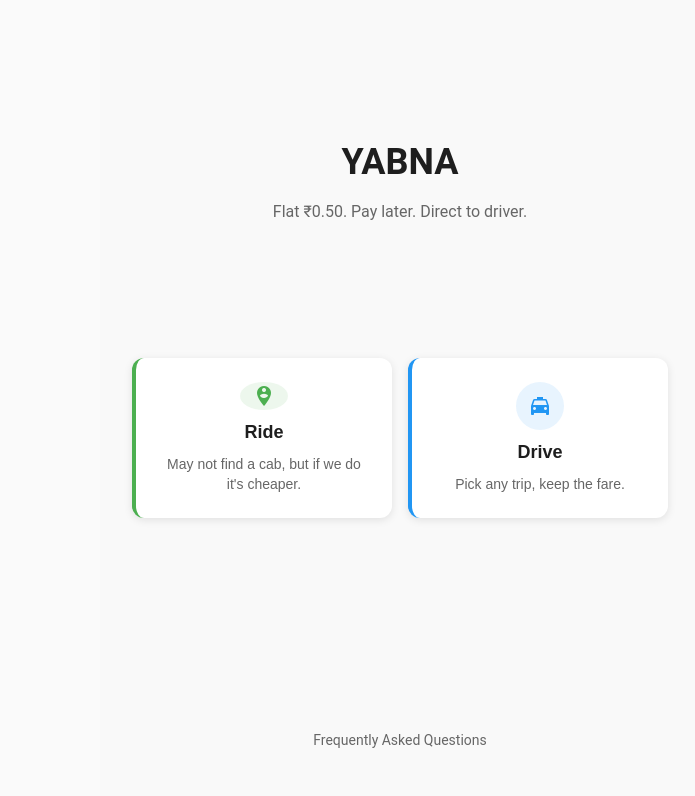
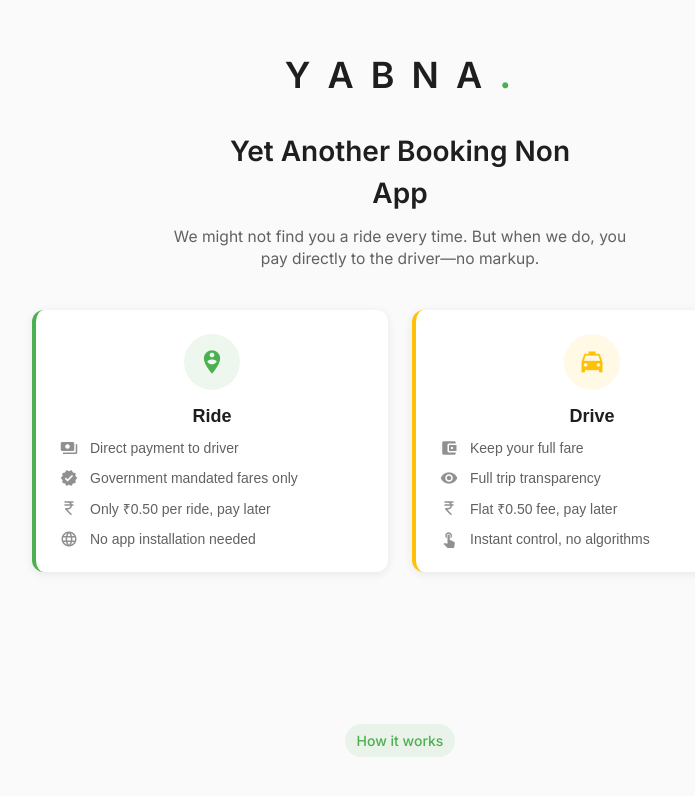
Before and after one commit to praneetvoruganti/riderpwa, a Next.js app: page / in a window 1280 px wide. Shown: the top 796 px of the page, without its empty margins (240-935 px from the left). Built offline with nearby package versions, Linux system fonts and the light colour scheme.

Commit message:
landing page layout fixed

```diff
--- a/src/app/page.tsx
+++ b/src/app/page.tsx
@@ -11,8 +11,10 @@ export default function YabnaLanding() {
     <div className="landing-container">
       {/* Top Section with Headline */}
       <section className="landing-header">
-        <h1 className="landing-title">YABNA</h1>
-        <p className="landing-subtitle">Flat ₹0.50. Pay later. Direct to driver.</p>
+        <h1 className="landing-title">Y A B N A <span className="brand-accent">.</span></h1>
+
+        <h2 className="landing-headline">Yet Another Booking Non App</h2>
+        <p className="landing-subtitle">We might not find you a ride every time. But when we do, you pay directly to the driver—no markup.</p>
       </section>
 
       {/* Main Cards Section */}
@@ -21,30 +23,68 @@ export default function YabnaLanding() {
         <button
           className="landing-card rider-card"
           onClick={() => router.push('/home')}
+          aria-label="Rider options"
         >
           <div className="card-icon rider-icon">
             <span className="material-icon">person_pin_circle</span>
           </div>
-          <h2 className="card-title">Ride</h2>
-          <p className="card-description">May not find a cab, but if we do it's cheaper.</p>
+          <h3 className="card-title">Ride</h3>
+
+          <div className="card-benefits">
+            <div className="benefit-item">
+              <span className="material-icon">payments</span>
+              <span>Direct payment to driver</span>
+            </div>
+            <div className="benefit-item">
+              <span className="material-icon">verified</span>
+              <span>Government mandated fares only</span>
+            </div>
+            <div className="benefit-item">
+              <span className="material-icon">currency_rupee</span>
+              <span>Only ₹0.50 per ride, pay later</span>
+            </div>
+            <div className="benefit-item">
+              <span className="material-icon">language</span>
+              <span>No app installation needed</span>
+            </div>
+          </div>
         </button>
 
         {/* Driver Card */}
         <button
           className="landing-card driver-card"
           onClick={() => router.push('/driver')}
+          aria-label="Driver options"
         >
           <div className="card-icon driver-icon">
             <span className="material-icon">local_taxi</span>
           </div>
-          <h2 className="card-title">Drive</h2>
-          <p className="card-description">Pick any trip, keep the fare.</p>
+          <h3 className="card-title">Drive</h3>
+
+          <div className="card-benefits">
+            <div className="benefit-item">
+              <span className="material-icon">account_balance_wallet</span>
+              <span>Keep your full fare</span>
+            </div>
+            <div className="benefit-item">
+              <span className="material-icon">visibility</span>
+              <span>Full trip transparency</span>
+            </div>
+            <div className="benefit-item">
+              <span className="material-icon">currency_rupee</span>
+              <span>Flat ₹0.50 fee, pay later</span>
+            </div>
+            <div className="benefit-item">
+              <span className="material-icon">touch_app</span>
+              <span>Instant control, no algorithms</span>
+            </div>
+          </div>
         </button>
       </section>
 
       {/* Footer with FAQ Link */}
       <section className="landing-footer">
-        <Link href="#" className="faq-link">Frequently Asked Questions</Link>
+        <Link href="#" className="faq-link">How it works</Link>
       </section>
     </div>
   );
--- a/src/app/styles/landing.css
+++ b/src/app/styles/landing.css
@@ -5,36 +5,51 @@
   display: flex;
   flex-direction: column;
   height: 100vh; /* Ensure it fits in one viewport */
-  padding: 24px 16px;
+  padding: var(--space-md) var(--space-md);
   box-sizing: border-box;
-  font-family: 'Roboto', sans-serif;
-  background-color: #f9f9f9;
+  font-family: var(--font-family);
+  background-color: var(--color-background);
+  overflow-y: auto;
+  gap: var(--space-md);
 }
 
-/* Header Section - Top 40% */
+.brand-accent {
+  color: var(--color-primary, #4CAF50);
+  font-weight: 700;
+}
+
+/* Header Section */
 .landing-header {
   display: flex;
   flex-direction: column;
-  justify-content: center;
+  justify-content: flex-start;
   align-items: center;
   text-align: center;
-  margin-bottom: 32px;
-  height: 40%;
+  padding: var(--space-md) 0 var(--space-lg);
 }
 
 .landing-title {
-  font-size: 36px;
+  font-size: 2.25rem;
   font-weight: 700;
-  margin: 0 0 12px;
-  color: #333;
+  margin: 0 0 0.75rem 0;
+  color: var(--color-black, #1e1e1e);
+  letter-spacing: 4px;
+}
+
+.landing-headline {
+  font-size: 1.5rem;
+  font-weight: 600;
+  margin: var(--space-md) 0 var(--space-sm);
+  color: var(--color-text-primary);
+  max-width: 400px;
 }
 
 .landing-subtitle {
-  font-size: 16px;
+  font-size: 0.975rem;
   font-weight: 400;
   margin: 0;
-  color: #666;
-  max-width: 300px;
+  color: var(--color-text-secondary);
+  max-width: 400px;
   line-height: 1.4;
 }
 
@@ -42,132 +57,168 @@
 .landing-cards {
   display: flex;
   flex-direction: column;
-  gap: 16px;
-  margin-bottom: auto;
+  gap: var(--space-md);
+  margin: 0 0 auto;
+  padding-bottom: var(--space-md);
 }
 
 .landing-card {
   display: flex;
   flex-direction: column;
-  justify-content: center;
   align-items: center;
-  background-color: white;
+  background-color: var(--color-card);
   border-radius: 12px;
-  padding: 24px;
-  box-shadow: 0 2px 8px rgba(0, 0, 0, 0.1);
+  padding: var(--space-lg);
+  box-shadow: 0 2px 10px rgba(0, 0, 0, 0.08);
   cursor: pointer;
   border: none;
-  text-align: center;
+  text-align: left;
   transition: transform 0.2s, box-shadow 0.2s;
-  height: 160px;
-  min-height: 48px; /* Minimum touch target size */
+  min-height: 240px;
+  position: relative;
+  overflow: hidden;
 }
 
 .landing-card:hover {
   transform: translateY(-2px);
-  box-shadow: 0 4px 12px rgba(0, 0, 0, 0.15);
+  box-shadow: 0 4px 16px rgba(0, 0, 0, 0.12);
 }
 
 .rider-card {
-  border-left: 4px solid #4CAF50;
+  border-left: 4px solid var(--color-primary);
 }
 
 .driver-card {
-  border-left: 4px solid #2196F3;
+  border-left: 4px solid var(--color-warning);
 }
 
 .card-icon {
   display: flex;
   justify-content: center;
   align-items: center;
-  width: 48px;
-  height: 48px;
+  width: 56px;
+  height: 56px;
   border-radius: 50%;
-  margin-bottom: 12px;
+  margin-bottom: var(--space-md);
 }
 
 .rider-icon {
-  background-color: rgba(76, 175, 80, 0.1);
+  background-color: var(--color-primary-light);
 }
 
 .rider-icon .material-icon {
-  color: #4CAF50;
+  color: var(--color-primary);
+  font-size: 28px;
 }
 
 .driver-icon {
-  background-color: rgba(33, 150, 243, 0.1);
+  background-color: var(--color-warning-light);
 }
 
 .driver-icon .material-icon {
-  color: #2196F3;
-}
-
-.material-icon {
-  font-size: 24px;
+  color: var(--color-warning);
+  font-size: 28px;
 }
 
 .card-title {
-  font-size: 18px;
+  font-size: 1.125rem;
   font-weight: 600;
-  margin: 0 0 8px;
-  color: #333;
+  margin: 0 0 var(--space-md);
+  color: var(--color-text-primary);
+  align-self: center;
 }
 
-.card-description {
-  font-size: 14px;
-  color: #666;
-  margin: 0;
-  line-height: 1.4;
+/* Card Benefits */
+.card-benefits {
+  display: flex;
+  flex-direction: column;
+  width: 100%;
+  gap: var(--space-sm);
+}
+
+.benefit-item {
+  display: flex;
+  align-items: center;
+  gap: var(--space-sm);
+  font-size: 0.875rem;
+  color: var(--color-text-secondary);
+}
+
+.benefit-item .material-icon {
+  font-size: 18px;
+  color: var(--color-text-tertiary);
 }
 
 /* Footer Section with FAQ */
 .landing-footer {
-  padding: 16px 0;
+  padding: var(--space-md) 0;
   text-align: center;
-  margin-top: 24px;
+  margin-top: auto;
 }
 
 .faq-link {
-  color: #666;
+  color: var(--color-primary);
   text-decoration: none;
-  font-size: 14px;
+  font-size: 0.875rem;
+  font-weight: 500;
+  padding: var(--space-xs) var(--space-sm);
+  border-radius: 20px;
+  background-color: var(--color-primary-light);
 }
 
 .faq-link:hover {
-  text-decoration: underline;
+  background-color: var(--color-accent-light);
 }
 
 /* Responsive adjustments */
 @media (max-width: 650px) {
-  .card-description {
-    white-space: nowrap;
-    overflow: hidden;
-    text-overflow: ellipsis;
+  .landing-container {
+    padding: var(--space-md) var(--space-sm);
+  }
+
+  .landing-headline {
+    font-size: 1.25rem;
+  }
+
+  .landing-subtitle {
+    font-size: 0.875rem;
     max-width: 100%;
   }
 
   .landing-card {
-    height: 140px;
-    padding: 18px;
+    padding: var(--space-md) var(--space-md);
   }
 
-  .landing-subtitle {
-    font-size: 15px;
+  .benefit-item {
+    font-size: 0.8125rem;
+  }
+
+  .benefit-item .material-icon {
+    font-size: 16px;
   }
 }
 
 @media (min-width: 768px) {
   .landing-container {
-    padding: 32px;
-    max-width: 600px;
+    padding: var(--space-xl) var(--space-xl);
+    max-width: 800px;
     margin: 0 auto;
   }
 
   .landing-cards {
     flex-direction: row;
+    gap: var(--space-lg);
   }
 
   .landing-card {
     flex: 1;
   }
+
+  .landing-headline {
+    font-size: 1.75rem;
+  }
+
+  .landing-subtitle {
+    max-width: 480px;
+  }
 }
```
